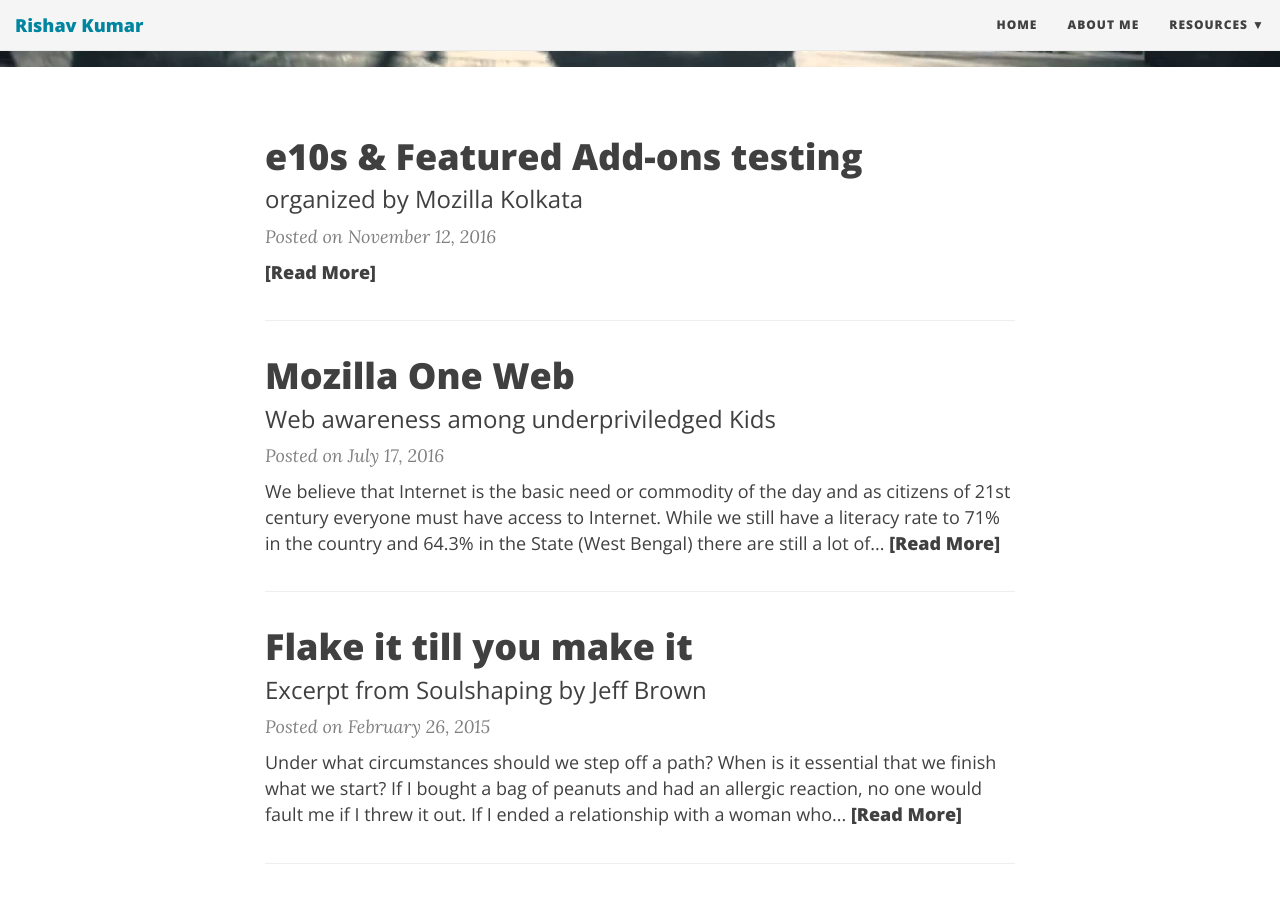
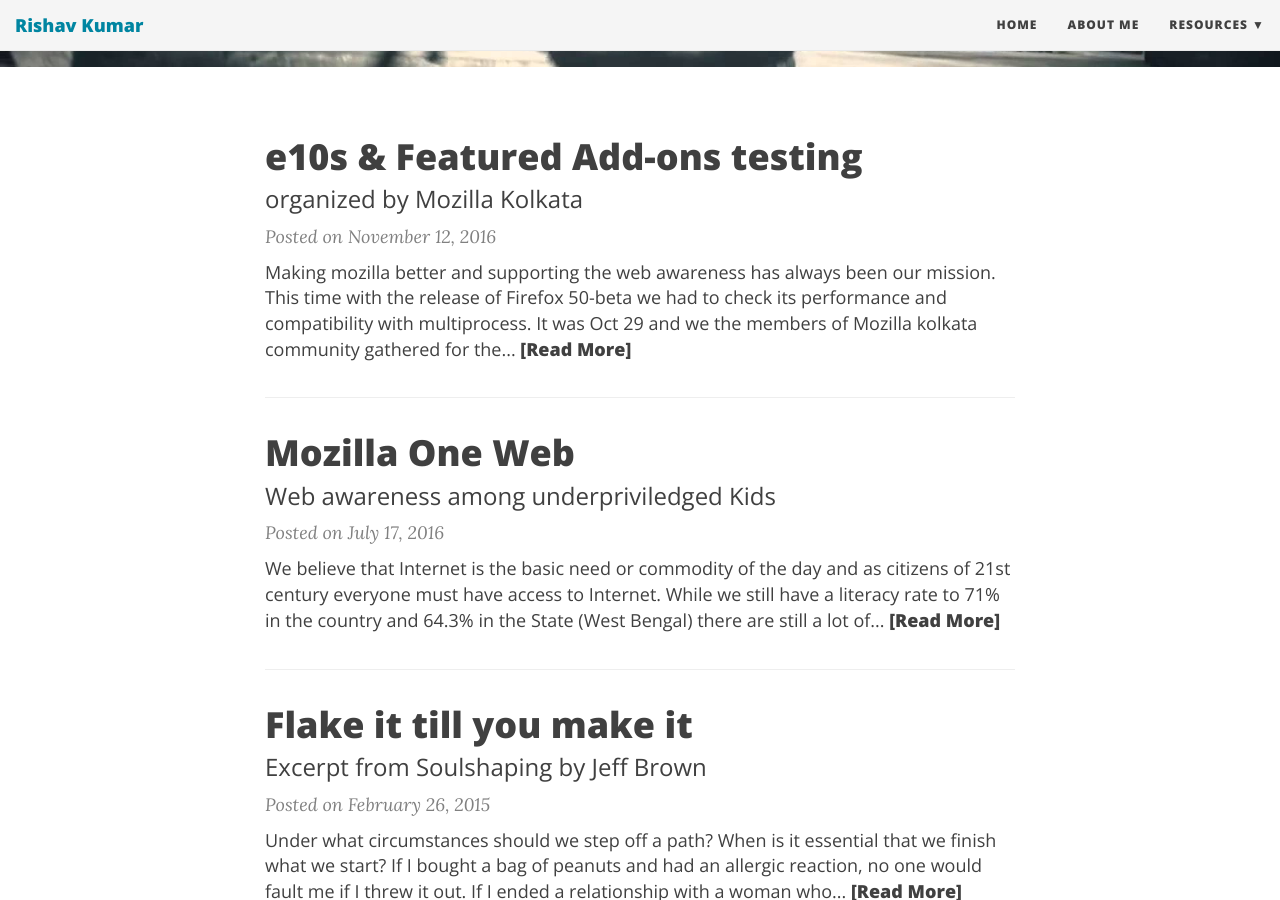
Before and after one commit to rishus23/rishus23.github.io, a Jekyll site: the page built from index.html, in a window 1280 px wide and 900 px high, scrolled down 476 px. Built offline with Jekyll 4.4.1, drawn with Linux system fonts in a browser that asks for light colours; nearby versions of some CDN libraries; the list of posts is cut into pages by our own code; some of the changed lines change nothing that is shown.

Commit message:
add post

```diff
--- a/_posts/2016-11-12-e10s.md
+++ b/_posts/2016-11-12-e10s.md
@@ -2,5 +2,45 @@
 layout: post
 title: e10s & Featured Add-ons testing
 subtitle: organized by Mozilla Kolkata
-bigimg: /img/e10s/multi.jpg
+bigimg: /img/e10s/head.jpg
 ---
+
+Making mozilla better and supporting the web awareness has always been our mission. This time with the release of Firefox 50-beta we had to check its performance and compatibility with multiprocess.
+
+![header](/img/e10s/header.jpeg)
+
+It was Oct 29 and we the members of Mozilla kolkata community gathered for the event **e10s & Featured Add-ons testing** to make Firefox 50 awesome. With the emergence of multiprocess Firefox (e10s), it was needed to ensure these spotlighted add-ons meet the highest levels of browser compatibility and functionality.
+
+We were a total of 12 members with a few newcomers. The event started with the introduction round
+and guiding the newcomers about the mozilla mission and workflow. Biraj sir and Subhashish sir
+were explaining the task we had to perform that day, everyone seemed pretty excited for the event.
+
+![shubhasish sir explaining](/img/e10s/subh.jpeg)
+
+We had to install add-ons and test their features to ensure the content works as expected with multiprocess Firefox. The main point was that with more compatible add-ons, e10s will roll out faster to potentially millions more Firefox users. Steps to perform the task could be found [here](https://activate.mozilla.community/e10s-addons/). We had to test the add-ons and then update the tested results in our common [ethernet pad](https://public.etherpad-mozilla.org/p/remo-e10s-and-featured-add-ons-testing).
+
+![testing add-ons](/img/e10s/header.jpg)
+
+Things were going on smooth untill we encountered a problem with the _*multiprocess activation*_. I won't be going through the details of the problem but we reported the bug and not much later got the fix. Report of the problem could be found [here](https://discourse.mozilla-community.org/t/activate-mozilla-e10s-compatibility-and-featured-add-ons/11193/16).
+Hashtags #mozactivate and #e10s were floating over the internet. Everyone of us were being guided
+properly by Biraj sir. There was also an arrangement for the lunch. So, we had our lunch and then followed a little talk with the newcomers and about next meetups.
+
+![swags](/img/e10s/swags.jpg)
+
+We resumed our work again and by the end of the event we successfully tested over 80+ add-ons.
+All the attendees made the event productive. We had to test some of the remaining add-ons at home.
+
+![group pic](/img/e10s/group.jpg)
+
+This was my first add-on testing event and I liked it, also I learned alot.
+We tested alot of add-ons, list can be found in our ethernet pad. We had a 4 hours long event.
+
+![swags](/img/e10s/foxy.jpg)
+
+#                                         Doing good is a part of our Code
+
+#                                         A Mozilla Kolkata Community Event
+
+Thank You,
+
+Rishav, FSA.
```
Also changed, not shown: img/e10s/bb.jpg (added), img/e10s/foxy.jpeg (added), img/e10s/group.jpeg (added), img/e10s/head.jpg (added), img/e10s/subh.jpeg (added), img/e10s/swags.jpeg (added).
